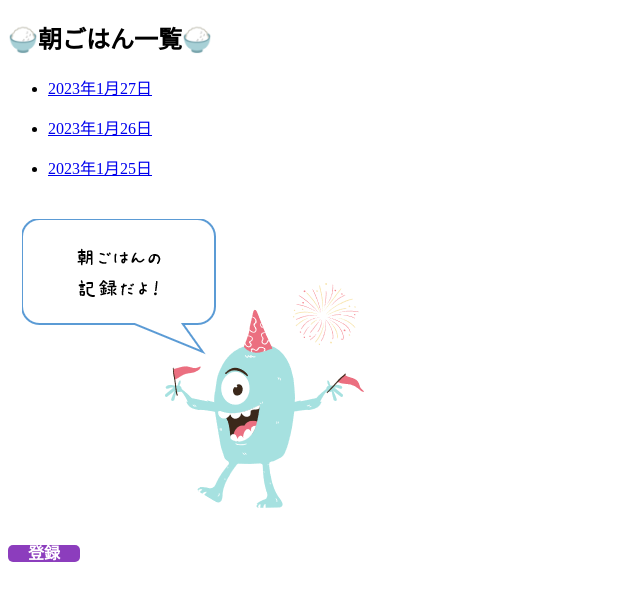
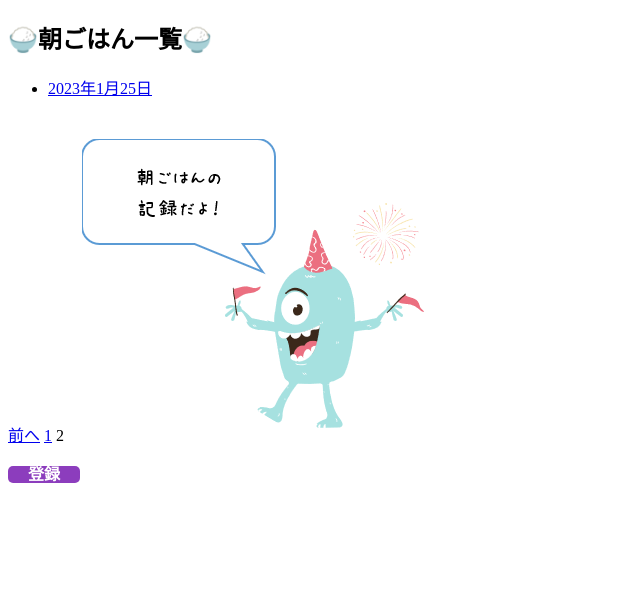
Before and after one commit to alice37308108/django_breakfast, a Django app: a page that uses templates/breakfast/list.html in a window 1280 px wide. Shown: the top 601 px of the page, without its empty margins (0-640 px from the left). Run offline with Django 4.2, Linux system fonts and the light colour scheme; data comes from the database, SQL or seed files in the repository.

Commit message:
list.viewにページネーションを設定

```diff
--- a/breakfast/forms.py
+++ b/breakfast/forms.py
@@ -1,5 +1,6 @@
 from django import forms
 from django.core.exceptions import ValidationError
+from django.core.validators import MaxValueValidator, MinValueValidator
 from django.forms import Textarea
 from django.utils import timezone
 
@@ -7,6 +8,8 @@
 
 
 class BreakfastModelForm(forms.ModelForm):
+    feeling = forms.IntegerField(label='今日の気分',  validators=[MinValueValidator(1), MaxValueValidator(5)])
+
     class Meta:
         model = Breakfast
         fields = "__all__"
--- a/breakfast/models.py
+++ b/breakfast/models.py
@@ -1,3 +1,4 @@
+from django.core.validators import MinValueValidator, MaxValueValidator
 from django.db import models
 
 
@@ -6,7 +7,7 @@
     hours_of_sleep = models.IntegerField(verbose_name='睡眠時間')
     breakfast = models.CharField(max_length=200, verbose_name='朝ごはん')
     sleep_quality = models.IntegerField(verbose_name='睡眠の質')
-    feeling = models.IntegerField(verbose_name='今日の気分')
+    feeling = models.IntegerField(verbose_name='今日の気分', validators=[MinValueValidator(1), MaxValueValidator(5)])
     sweet = models.CharField(max_length=200, null=True, blank=True, verbose_name='おやつ')
     memo = models.CharField(max_length=200, null=True, blank=True, verbose_name='メモ')
 
--- a/breakfast/views.py
+++ b/breakfast/views.py
@@ -31,6 +31,7 @@
     model = Breakfast
     template_name = 'breakfast/list.html'
     context_object_name = 'breakfast_list'
+    paginate_by = 2
 
     def get_queryset(self):
         return Breakfast.objects.order_by('-date')
--- a/templates/breakfast/list.html
+++ b/templates/breakfast/list.html
@@ -1,15 +1,35 @@
 {% extends "breakfast/base.html" %}
 {% load static %}
-
 {% block title %}朝ごはんアプリ🍚{% endblock %}
 
 {% block content %}
     <h2>🍚朝ごはん一覧🍚</h2>
     {% for item in breakfast_list %}
-    <ul>
-        <li><a href = "{% url 'breakfast:detail' item.pk %}">{{ item.date }}</a></li>
-    </ul>
+        <ul>
+            <li><a href = "{% url 'breakfast:detail' item.pk %}">{{ item.date }}</a></li>
+        </ul>
     {% endfor %}
+
+    <!-- 前へ の部分 -->
+    {% if page_obj.has_previous %}
+        <a href="?page={{ page_obj.previous_page_number }}">前へ</a>
+    {% endif %}
+
+    <!-- 数字の部分 -->
+    {% for num in page_obj.paginator.page_range %}
+        {% if page_obj.number == num %}
+            <span>{{ num }}</span>
+        {% else %}
+            <a href="?page={{ num }}">{{ num }}</a>
+        {% endif %}
+    {% endfor %}
+
+    <!-- 次へ の部分 -->
+    {% if page_obj.has_next %}
+        <a href="?page={{ page_obj.next_page_number }}">次へ</a>
+    {% endif %}
+
+
     <img src="{% static "/breakfast/images/list.png"%}" alt="Dinosaur">
     <p>
         <span>
```
